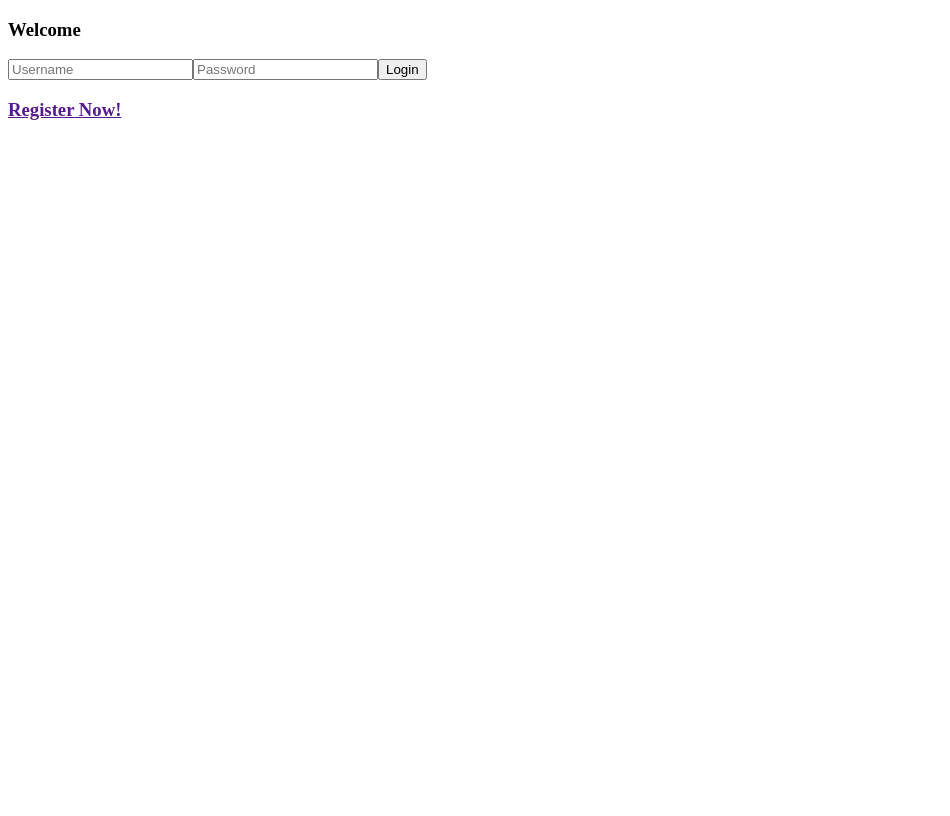
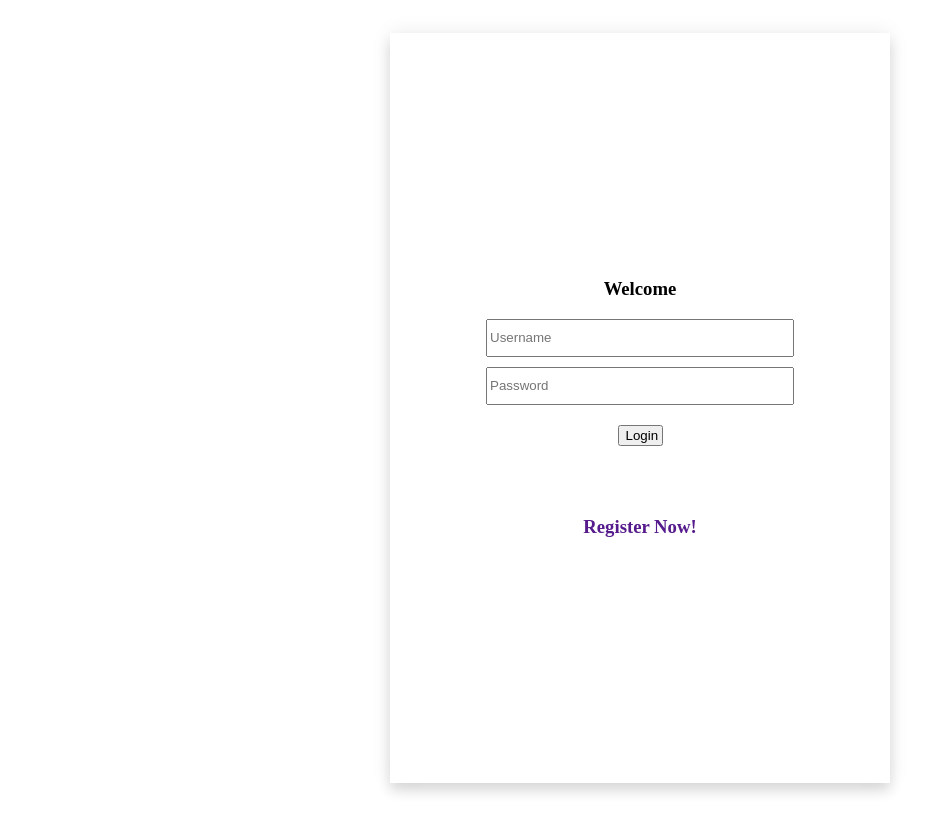
Before and after one commit to faizsyed999/SocialSite, a React (Vite) app: page / in a window 1280 px wide. Shown: the whole page, without its empty margins (0-950 px from the left). Built offline with nearby package versions, Linux system fonts and the light colour scheme.

Commit message:
migrating to reactr outer

```diff
--- a/src/app/components/HomePage.tsx
+++ b/src/app/components/HomePage.tsx
@@ -1,6 +1,7 @@
 import { Fragment, ReactNode } from "react";
 import {Post} from "../types/Types"
 import PostElement from './Post';
+import '../../styles/homepage.css';
 
 export default function HomePage({feed} : {feed : Array<Post>}) : ReactNode {
 
--- a/src/app/components/Login.tsx
+++ b/src/app/components/Login.tsx
@@ -1,4 +1,4 @@
-import styles from '../../styles/login.css';
+import '../../styles/login.css';
 import { useState } from 'react';
 import { redirect } from 'react-router-dom';
 import { endpoint } from '../utils/Constants';
@@ -7,6 +7,7 @@ export default function Login() {
     const [username, setUsername] = useState("");
     const [password, setPassword] = useState("");
     const [status, setStatus] = useState("pending");
+    const [register, setRegister] = useState(false);
 
     // todo validate token if alredy present
     // if valid, redirect to HomePage
@@ -15,25 +16,25 @@ export default function Login() {
 
     const invalidInfo = <p>Invalid username or password!</p>;
     const fieldChangeHandler = (e: React.ChangeEvent<HTMLInputElement>) => {
-        if(e.target.name == `username`)
+        if (e.target.name == `username`)
             setUsername(e.target.value)
         else
             setPassword(e.target.value);
 
-        setStatus(`pending`); //why this? todo
+        setStatus(`pending`);
     };
 
     const SignInFlow = async () => {
-        const loginEndpoint : string = `${endpoint}/auth/login/`;
+        const loginEndpoint: string = `${endpoint}/auth/login/`;
         const loginResponse = await fetch(loginEndpoint, {
             method: "POST",
-            body: JSON.stringify({ "username": username, "password": password }),
+            body: JSON.stringify({ "username": username, "password": password, "register": register }),
             headers: {
                 "Content-Type": "application/json",
                 "Accept": "application/json"
             }
         });
-        if(loginResponse.status == 200) {
+        if (loginResponse.status == 200) {
             loginResponse.json().then(data => localStorage.setItem(`token`, data.signInToken));
 
             return redirect(`/home`);
@@ -48,16 +49,19 @@ export default function Login() {
                 <div className="LoginForm">
                     <h3 className="WelcomeField">Welcome</h3>
                     <div className="FieldBox">
-                        <input type="text" name='username' id='username' placeholder='Username' className="UserNameField" onChange={fieldChangeHandler}/>
-                        <input type="text" name='password' id='password' placeholder='Password' className="PasswordField" onChange={fieldChangeHandler}/>
+                        <input type="text" name='username' id='username' placeholder='Username' className="UserNameField" onChange={fieldChangeHandler} />
+                        <input type="text" name='password' id='password' placeholder='Password' className="PasswordField" onChange={fieldChangeHandler} />
                         <input type="button" value="Login" className="LoginButton" onClick={SignInFlow} />
-                        {status==`invalid` ? invalidInfo : null}
+                        {status == `invalid` ? invalidInfo : null}
                     </div>
-                    <div className="register">
-                        <a href="" className="register_button">
-                            <h3>Register Now!</h3>
-                        </a>
-                    </div>
+                    {
+                        !register &&
+                        <div className="register">
+                            <a href="" onClick={ChangeEvent =>  setRegister(true) } className="register_button">
+                                <h3>Register Now!</h3>
+                            </a>
+                        </div>
+                    }
                 </div>
             </div>
         </div>
--- a/src/app/components/Post.tsx
+++ b/src/app/components/Post.tsx
@@ -1,5 +1,5 @@
 import { Fragment } from "react";
-import styles from'../../styles/post.css';
+import '../../styles/post.css';
 
 type params = {
     username: string,
```
